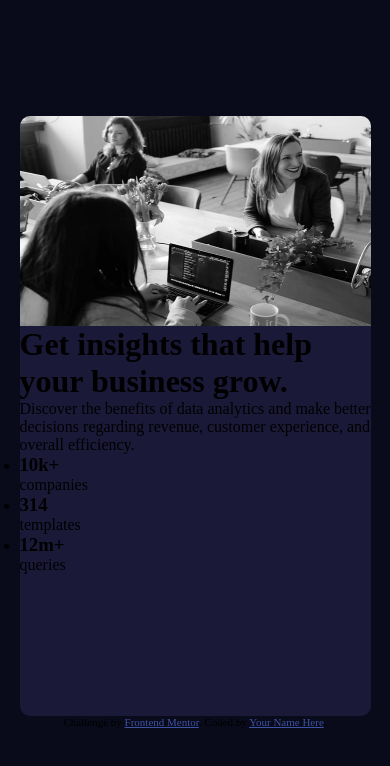
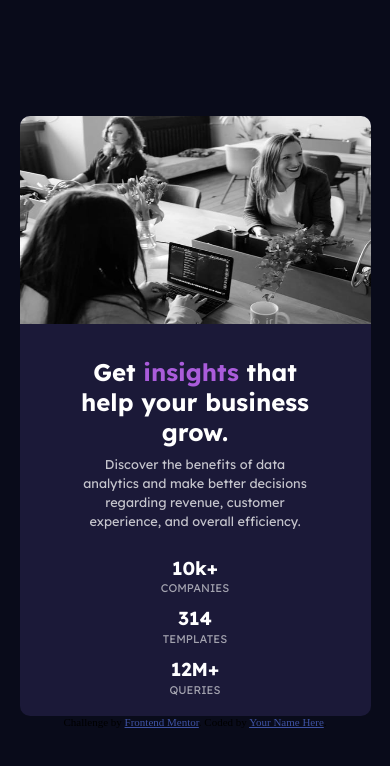
Before and after one commit to KeyurGK/stats-preview-card-component-main, a plain HTML site: page index.html in a window 390 px wide. Drawn offline with Linux system fonts and the light colour scheme.

Commit message:
completed mobile design

```diff
--- a/index.html
+++ b/index.html
@@ -28,17 +28,18 @@
   <body>
     <div class="card">
       <header class="card-header"></header>
-      <main>
-        <div>
-          <h1>Get insights that help your business grow.</h1>
+      <main class="card-main">
+        <div class="card-main_content">
+          <div class="card-main_title">
+            <h2>Get <span>insights</span> that help your business grow.</h2>
           </div>
-        <div>
+          <div class="card-main_body">
             <p>
               Discover the benefits of data analytics and make better decisions
               regarding revenue, customer experience, and overall efficiency.
             </p>
           </div>
-        <div>
+          <div class="card-main_stats">
             <ul>
               <li>
                 <h3>10k+</h3>
@@ -49,10 +50,11 @@
                 <p>templates</p>
               </li>
               <li>
-              <h3>12m+</h3>
+                <h3>12M+</h3>
                 <p>queries</p>
               </li>
             </ul>
+          </div>
         </div>
       </main>
     </div>
--- a/style.css
+++ b/style.css
@@ -1,7 +1,10 @@
+@import url("https://fonts.googleapis.com/css2?family=Inter:wght@100..900&family=Lexend+Deca:wght@100..900&display=swap");
 :root {
   --very-dark-blue: hsl(233, 47%, 7%);
   --dark-desaturated-blue: hsl(244, 38%, 16%);
   --soft-violet: hsl(277, 64%, 61%);
+  --white: hsl(0, 0%, 100%);
+  --slightly-transparent-white: hsla(0, 0%, 100%, 0.75);
 }
 
 * {
@@ -38,3 +41,68 @@ body {
   background-size: 100% 100%;
   border-radius: 10px 10px 0 0;
 }
+.card-main {
+  flex-basis: 65%;
+  display: flex;
+  justify-content: center;
+  font-family: "Lexend Deca", sans-serif;
+  padding: 1rem;
+}
+.card-main_content {
+  display: flex;
+  flex-direction: column;
+  align-items: center;
+  text-align: center;
+  padding: 0.2rem;
+}
+.card-main_title {
+  margin-top: 0.87rem;
+  color: var(--white);
+  font-weight: 400;
+  font-size: 1rem;
+  width: 85%;
+  max-width: 280px;
+}
+.card-main_title h2 span {
+  color: var(--soft-violet);
+}
+.card-main_body {
+  text-justify: center;
+
+  margin-top: 0.5rem;
+  color: var(--slightly-transparent-white);
+  font-weight: 400;
+  font-size: 0.8rem;
+  width: 85%;
+  max-width: 280px;
+  line-height: 1.2rem;
+}
+.card-main_stats {
+  margin-top: 0.8rem;
+}
+.card-main_stats ul li {
+  list-style: none;
+  color: var(--white);
+  margin-top: 0.7rem;
+}
+
+.card-main_stats ul li > p {
+  color: hsla(0, 0%, 100%, 0.6);
+  font-size: 0.7rem;
+  text-transform: uppercase;
+  margin-top: 0.1rem;
+}
+@media screen and (min-width: 1440px) {
+  .card {
+    width: 70%;
+    max-width: 1200px;
+    height: 40%;
+    max-height: 400px;
+    flex-direction: row-reverse;
+  }
+  .card-header {
+    flex-basis: 45%;
+    background-image: url("./images/image-header-desktop.jpg");
+    border-radius: 0 10px 10px 0;
+  }
+}
```
Lines whose indentation alone changed are shown as unchanged.
